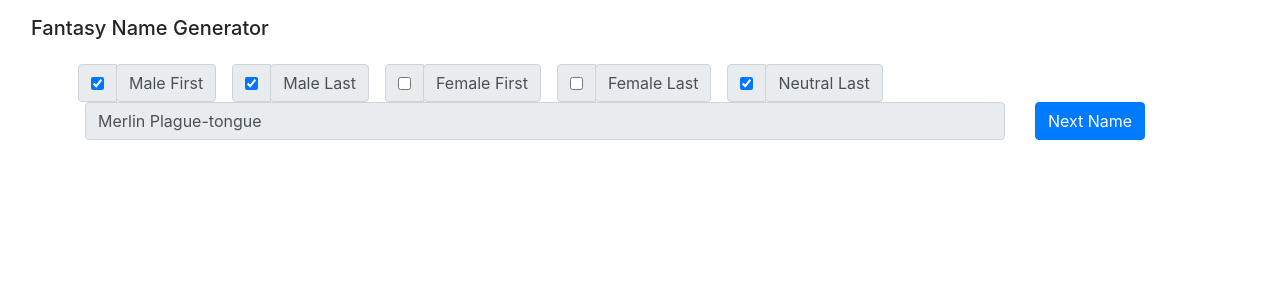
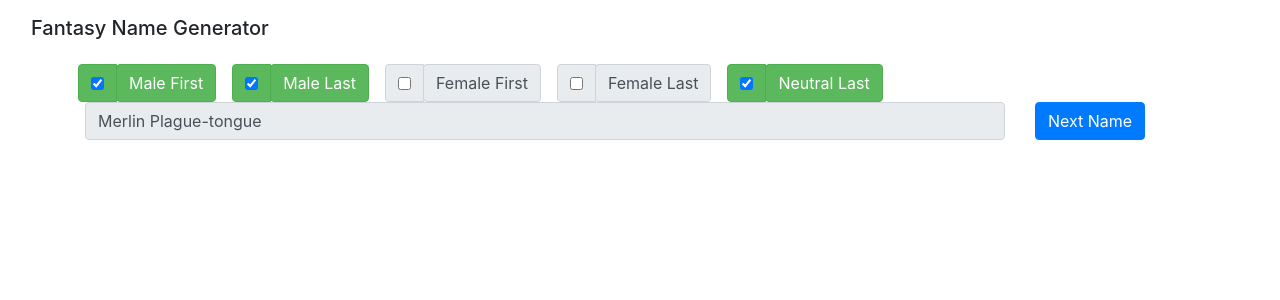
Before and after one commit to victorman/fantasy-name, an Angular app: page / in a window 1280 px wide. Shown: the top 300 px of the page. Built offline with nearby package versions, Linux system fonts and the light colour scheme.

Commit message:
validate checkboxes, change color, and disable when invalid

```diff
--- a/src/app/name-generator/name-generator.component.css
+++ b/src/app/name-generator/name-generator.component.css
@@ -0,0 +1,10 @@
+.input-group-addon.success {
+  color: rgb(255, 255, 255);
+  background-color: rgb(92, 184, 92);
+  border-color: rgb(76, 174, 76);
+}
+.input-group-addon.danger {
+  color: rgb(255, 255, 255);
+  background-color: rgb(217, 83, 79);
+  border-color: rgb(212, 63, 58);
+}
--- a/src/app/name-generator/name-generator.component.html
+++ b/src/app/name-generator/name-generator.component.html
@@ -3,43 +3,58 @@
   <form class="form-inline">
     <div class="input-group px-2">
       <div class="input-group-prepend">
-        <div class="input-group-text">
+        <div class="input-group-text input-group-addon"
+             [ngClass]="{success: isValid(useMaleFirstNames), danger: isInvalid(useMaleFirstNames)}">
           <input class="form-inline" type="checkbox" [(ngModel)]="useMaleFirstNames" name="maleFirstName">
         </div>
       </div>
-      <span class="input-group-text">Male First</span>
+      <span class="input-group-text input-group-addon"
+            [ngClass]="{success: isValid(useMaleFirstNames), danger: isInvalid(useMaleFirstNames)}">
+            Male First</span>
     </div>
     <div class="input-group px-2">
       <div class="input-group-prepend">
-        <div class="input-group-text">
+        <div class="input-group-text input-group-addon"
+             [ngClass]="{success: isValid(useMaleLastNames), danger: isInvalid(useMaleLastNames)}">
           <input class="form-inline" type="checkbox" [(ngModel)]="useMaleLastNames" name="maleLastName">
         </div>
       </div>
-      <span class="input-group-text">Male Last</span>
+      <span class="input-group-text input-group-addon"
+            [ngClass]="{success: isValid(useMaleLastNames), danger: isInvalid(useMaleLastNames)}">
+            Male Last</span>
     </div>
     <div class="input-group px-2">
       <div class="input-group-prepend">
-        <div class="input-group-text">
+        <div class="input-group-text input-group-addon"
+             [ngClass]="{success: isValid(useFemaleFirstNames), danger: isInvalid(useFemaleFirstNames)}">
           <input class="form-inline" type="checkbox" [(ngModel)]="useFemaleFirstNames" name="femaleFirstName">
         </div>
       </div>
-      <span class="input-group-text">Female First</span>
+      <span class="input-group-text input-group-addon"
+            [ngClass]="{success: isValid(useFemaleFirstNames), danger: isInvalid(useFemaleFirstNames)}">
+            Female First</span>
     </div>
     <div class="input-group px-2">
       <div class="input-group-prepend">
-        <div class="input-group-text">
+        <div class="input-group-text input-group-addon"
+             [ngClass]="{success: isValid(useFemaleLastNames), danger: isInvalid(useFemaleLastNames)}">
           <input class="form-inline" type="checkbox" [(ngModel)]="useFemaleLastNames" name="femaleLastName">
         </div>
       </div>
-      <span class="input-group-text">Female Last</span>
+      <span class="input-group-text input-group-addon"
+            [ngClass]="{success: isValid(useFemaleLastNames), danger: isInvalid(useFemaleLastNames)}">
+      Female Last</span>
     </div>
     <div class="input-group px-2">
       <div class="input-group-prepend">
-        <div class="input-group-text">
+        <div class="input-group-text input-group-addon"
+             [ngClass]="{success: isValid(useNeutralLastNames), danger: isInvalid(useNeutralLastNames)}">
           <input class="form-inline" type="checkbox" [(ngModel)]="useNeutralLastNames" name="neutralLastName">
         </div>
       </div>
-      <span class="input-group-text">Neutral Last</span>
+      <span class="input-group-text input-group-addon"
+            [ngClass]="{success: isValid(useNeutralLastNames), danger: isInvalid(useNeutralLastNames)}">
+            Neutral Last</span>
     </div>
   </form>
 </div>
@@ -48,6 +63,6 @@
     <input type="text" class="form-control" readonly [value]="getName()">
   </div>
   <div class="col-sm-2">
-    <button class="btn btn-primary" type="button" (click)="onClick()">Next Name</button>
+    <button class="btn btn-primary" type="button" [disabled]="isInvalid(true)" (click)="onClick()">Next Name</button>
   </div>
 </div>
--- a/src/app/name-generator/name-generator.component.ts
+++ b/src/app/name-generator/name-generator.component.ts
@@ -62,4 +62,20 @@ export class NameGeneratorComponent implements OnInit {
   getName() {
     return this.getFirstName() + ' ' + this.getLastName();
   }
+
+  isInvalid(current: boolean) {
+    return (
+      !((this.useMaleFirstNames || this.useFemaleFirstNames)
+      && (this.useNeutralLastNames || this.useFemaleLastNames || this.useMaleLastNames))
+      && current
+    );
+  }
+
+  isValid(current: boolean) {
+    return (
+      (this.useMaleFirstNames || this.useFemaleFirstNames)
+      && (this.useNeutralLastNames || this.useFemaleLastNames || this.useMaleLastNames)
+      && current
+    );
+  }
 }
```
